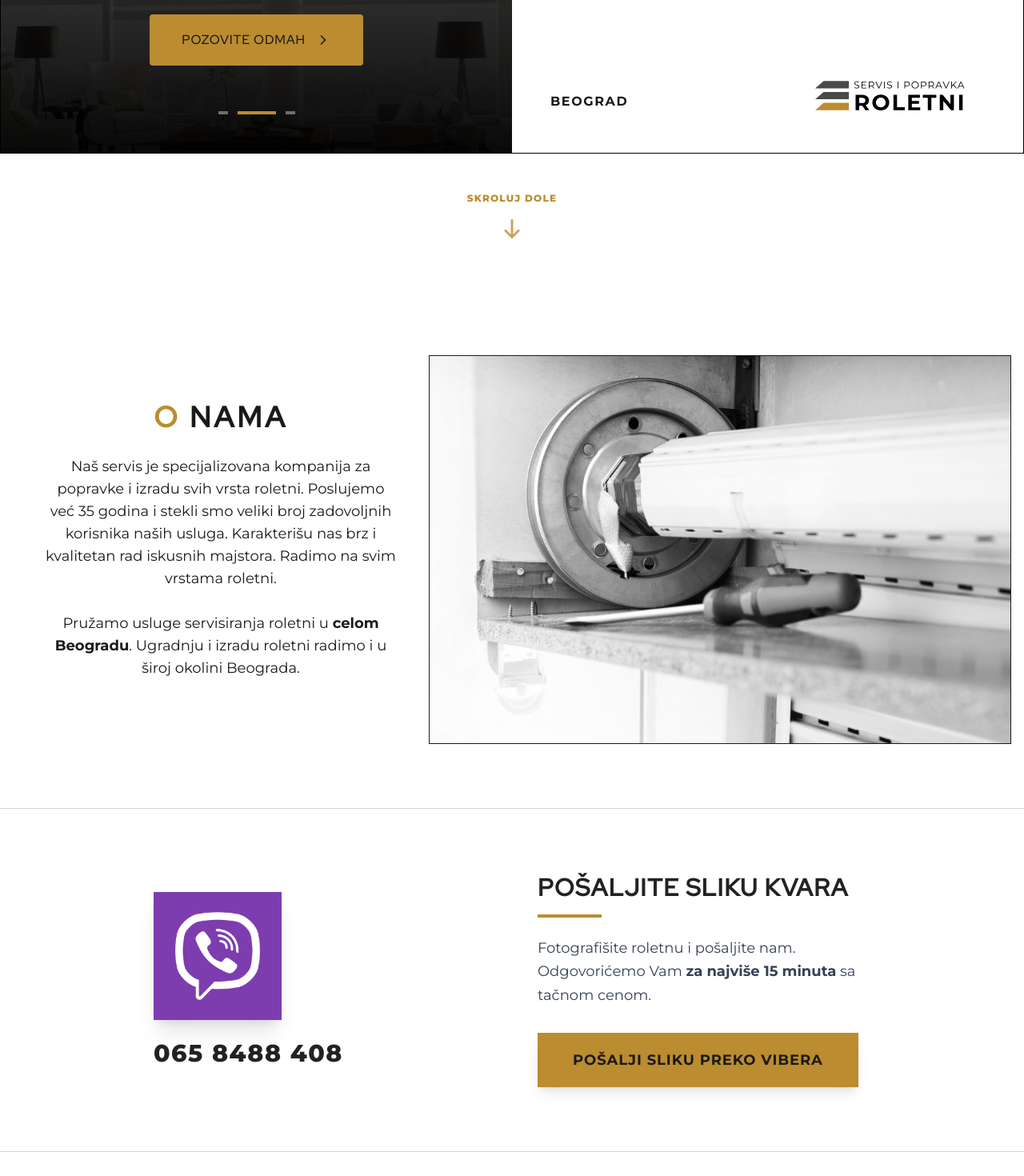
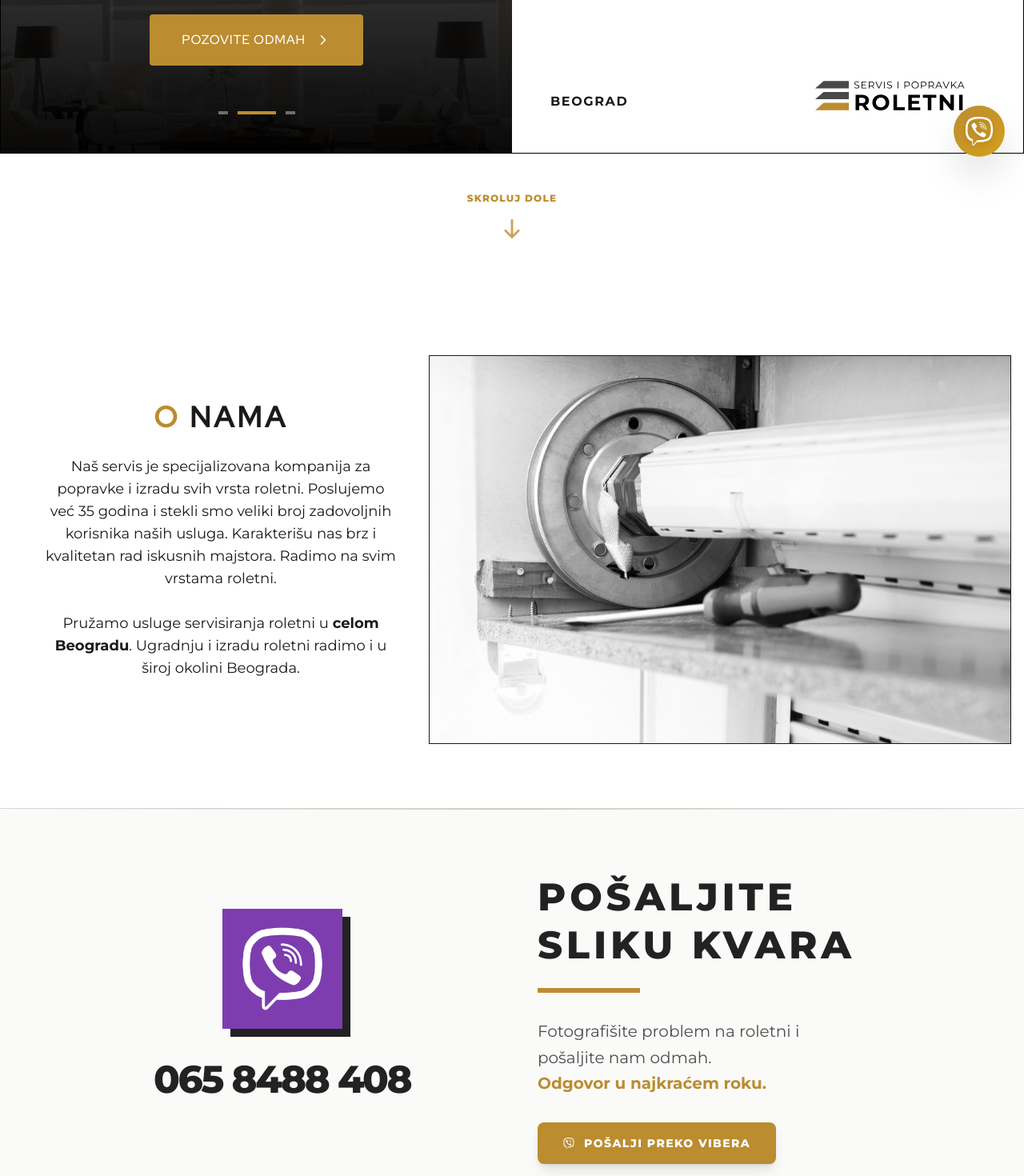
Before and after one commit to damjans92/roletne-servis, a Next.js app: page / in a window 1280 px wide. Shown: the part 580-2050 px from the top of the page at 80% size. Built offline with nearby package versions, Linux system fonts and the light colour scheme.

Commit message:
sendusimage section improved, added floating btn

```diff
--- a/app/_components/sections/SendUsImage.tsx
+++ b/app/_components/sections/SendUsImage.tsx
@@ -1,47 +1,83 @@
 import Image from "next/image";
+import { FaViber } from "react-icons/fa";
 
 const SendUsImage = () => {
   return (
-    <section className="py-16 lg:py-20 bg-white">
+    <section className="py-16 lg:py-20 bg-stone-50 relative">
+      <div className="absolute top-0 left-0 right-0 h-px bg-gradient-to-r from-transparent via-[#bb8c30]/50 to-transparent" />
+
       <div className="container mx-auto px-6 lg:px-8">
         <div className="max-w-4xl mx-auto">
           <div className="grid grid-cols-1 lg:grid-cols-2 gap-10 lg:gap-16 items-center">
-            <div className="text-center lg:text-left">
+            <div className="order-2 lg:order-1 text-center lg:text-left">
+              <div className="inline-block text-center">
+                <div className="inline-block group">
                   <Image
                     src="/roletnar-beograd-kontakt.png"
-                width={160}
-                height={160}
-                alt="Viber kontakt"
-                className="mx-auto lg:mx-0 shadow-xl"
+                    width={150}
+                    height={150}
+                    alt="Pošaljite sliku kvara na Viber"
+                    className="shadow-[10px_10px_0_#222]
+                 transition-all duration-500 ease-out"
                     priority
                   />
-              <p className="mt-6 text-3xl font-black text-[#222] tracking-wider">
+                </div>
+
+                <p className="mt-8">
+                  <a
+                    href="viber://chat?number=%2B381658488408"
+                    target="_blank"
+                    rel="noopener noreferrer"
+                    className="group block"
+                  >
+                    <span
+                      className="block text-5xl font-black tracking-tighter leading-none
+                   text-[#222]
+                   group-hover:text-[#bb8c30]
+                   transition-colors duration-400
+
+                   group-hover:scale-105
+                   inline-block"
+                    >
                       065 8488 408
+                    </span>
+
+                    <span
+                      className="block text-lg font-bold text-[#222]/60 mt-2
+                   opacity-0 group-hover:opacity-100
+                   group-hover:text-[#bb8c30]
+                   transition-all duration-500 delay-75"
+                    >
+                      → Pošalji sliku kvara na Viber
+                    </span>
+                  </a>
                 </p>
               </div>
+            </div>
 
-            <div className="text-center lg:text-left">
-              <h2 className="font-redhat uppercase text-2xl lg:text-3xl font-bold tracking-wider text-[#222]">
+            <div className="order-1 lg:order-2 text-center lg:text-left">
+              <h2 className="text-4xl lg:text-5xl font-black uppercase tracking-widest text-[#222] leading-tight">
                 Pošaljite sliku kvara
               </h2>
-              <div className="w-20 h-1 bg-[#bb8c30] mt-4 mb-6 mx-auto lg:mx-0"></div>
 
-              <p className="text-lg text-gray-700 leading-relaxed mb-8">
-                Fotografišite roletnu i pošaljite nam.
+              <div className="w-32 h-1.5 bg-[#bb8c30] mt-6 mb-8 mx-auto lg:mx-0" />
+
+              <p className="text-lg lg:text-xl text-[#222]/80 leading-relaxed max-w-lg mx-auto lg:mx-0">
+                Fotografišite problem na roletni i pošaljite nam odmah.
                 <br />
-                Odgovorićemo Vam <strong>za najviše 15 minuta</strong> sa tačnom
-                cenom.
+                <strong className="text-[#bb8c30]">
+                  Odgovor u najkraćem roku.
+                </strong>
               </p>
 
               <a
                 href="viber://chat?number=%2B381658488408"
                 target="_blank"
                 rel="noopener noreferrer"
-                className="inline-block px-10 py-4 bg-[#bb8c30] hover:bg-[#a0741e] text-white font-bold uppercase tracking-wider text-lg
-                       border-4 border-[#bb8c30] hover:border-[#a0741e] shadow-lg hover:shadow-xl hover:-translate-y-0.5
-                       transition-all duration-200"
+                className="mt-8 inline-flex items-center gap-3 px-8 py-4 bg-[#bb8c30] text-white font-black uppercase tracking-widest text-sm hover:bg-[#222] hover:text-[#bb8c30] rounded-lg shadow-lg hover:shadow-2xl hover:shadow-[#bb8c30]/20 transition-all duration-300"
               >
-                Pošalji sliku preko Vibera
+                <FaViber />
+                Pošalji preko Vibera
               </a>
             </div>
           </div>
--- /dev/null
+++ b/app/_components/ui/FloatingViber.tsx
@@ -0,0 +1,37 @@
+import { FaViber } from "react-icons/fa";
+
+export default function FloatingViber() {
+  return (
+    <a
+      href="viber://chat?number=%2B381658488408"
+      target="_blank"
+      rel="noopener noreferrer"
+      className="fixed bottom-6 right-6 z-50
+                 flex flex-col items-center justify-center
+                 w-16 h-16 rounded-full
+                 bg-gradient-to-br from-[#bb8c30] to-[#d4a017]    /* prelep zlatni gradijent */
+                 text-white shadow-2xl
+                 hover:from-[#222] hover:to-[#111]
+                 hover:text-[#bb8c30]
+                 hover:scale-110
+                 hover:shadow-[0_20px_50px_rgba(187,140,48,0.5)]
+                 transition-all duration-500 ease-out
+                 group"
+    >
+      <FaViber className="w-9 h-9 drop-shadow-md" />
+
+      <span
+        className="absolute -top-12 left-1/2 -translate-x-1/2
+                   bg-[#222] text-[#bb8c30] font-black text-sm px-4 py-2 rounded-full
+                   opacity-0 group-hover:opacity-100
+                   whitespace-nowrap
+                   transition-all duration-400
+                   shadow-lg"
+      >
+        065 8488 408
+      </span>
+
+      <span className="absolute inset-0 rounded-full bg-white/20 scale-0 group-hover:scale-150 transition-transform duration-700" />
+    </a>
+  );
+}
--- a/app/globals.css
+++ b/app/globals.css
@@ -25,7 +25,7 @@ body {
   max-width: var(--container-max);
 }
 a {
-  color: inherit;
+  /* color: inherit; */
   text-decoration: none;
 }
 a:hover {
--- a/app/layout.tsx
+++ b/app/layout.tsx
@@ -4,6 +4,7 @@ import "./globals.css";
 import Navbar from "./_components/header/Navbar";
 import Footer from "./_components/footer/Footer";
 import Header from "./_components/header/Header";
+import FloatingViber from "./_components/ui/FloatingViber";
 
 export const montserrat = Montserrat({
   subsets: ["latin"],
@@ -58,6 +59,7 @@ export default function RootLayout({
       >
         <Header />
         {children}
+        <FloatingViber />
         <Footer />
       </body>
     </html>
```
Lines whose indentation alone changed are shown as unchanged.
